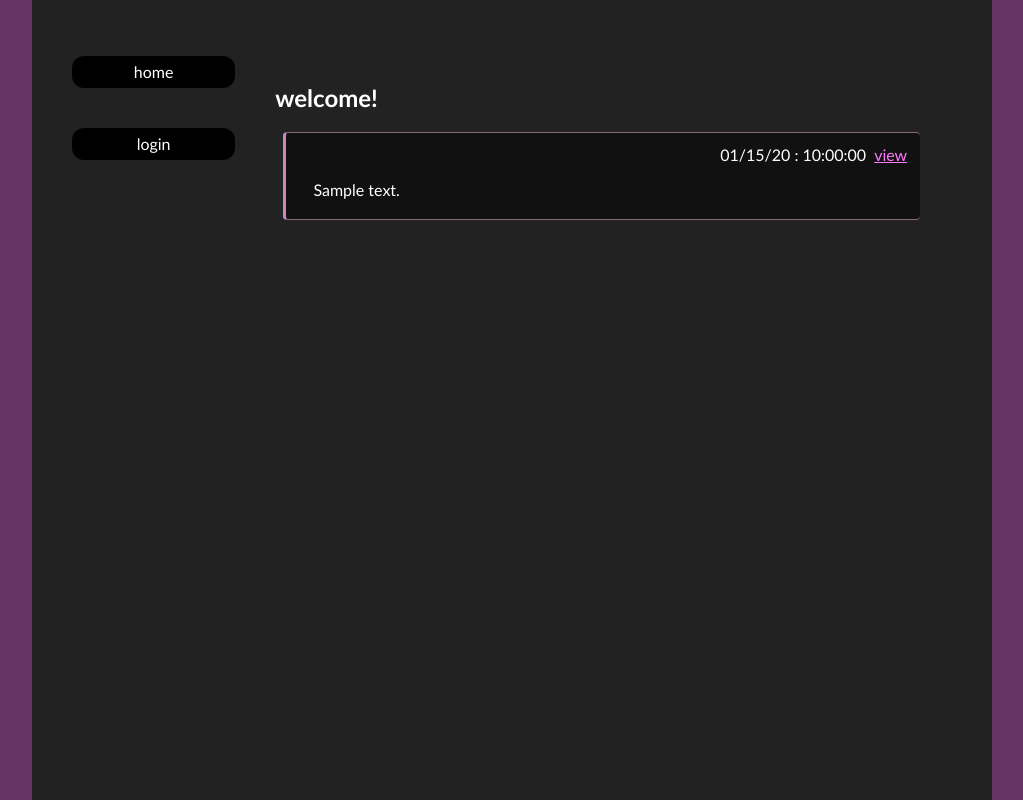
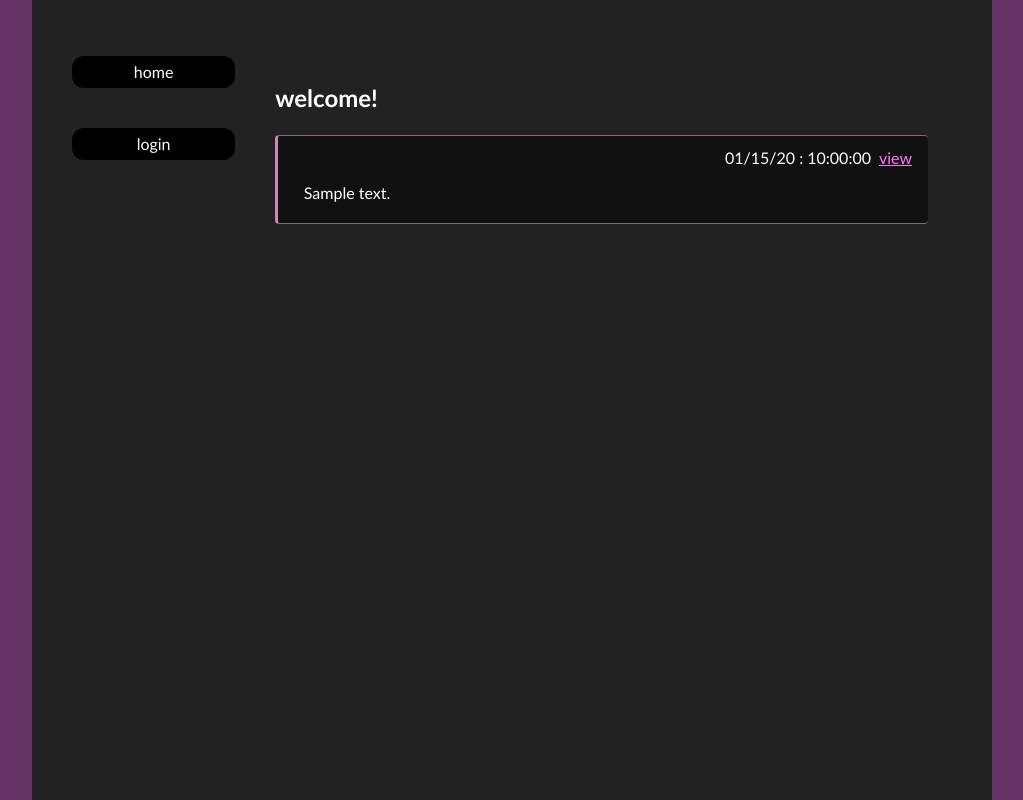
Before and after one commit to Wainggan/nkwo, a Flask app: page / in a window 1280 px wide. Shown: the whole page, without its empty margins (128-1151 px from the left). Run offline with Flask 3, Linux system fonts and the light colour scheme; tables that the repository leaves empty hold one stand-in row (values such as "Sample post"); data that the repository does not hold is empty.

Commit message:
css adjustment

```diff
--- a/app/static/style.css
+++ b/app/static/style.css
@@ -227,8 +227,8 @@ body {
 	border-right: none;
 	border-radius: 4px;
 
-	padding: 0.5rem;
-	margin: 1rem 0.5rem;
+	padding: 0.5rem 0rem;
+	margin: 1.2rem 0rem;
 
 }
 
@@ -238,7 +238,7 @@ body {
 	justify-content: end;
 
 	gap: 0.5rem;
-	padding: 0.1rem 0.3rem;
+	padding: 0.1rem 1rem;
 }
 .post-heading-perms {
 	flex-grow: 4;
@@ -249,9 +249,13 @@ body {
 	/* border-radius: 4px; */
 
 	margin: 0.1rem;
-	padding: 0.5rem 1.1rem;
+	padding: 0.5rem 1.5rem;
 
 	word-break: break-all;
+}
+
+.post-posts {
+	margin-left: 1.5rem;
 }
 
 
```
